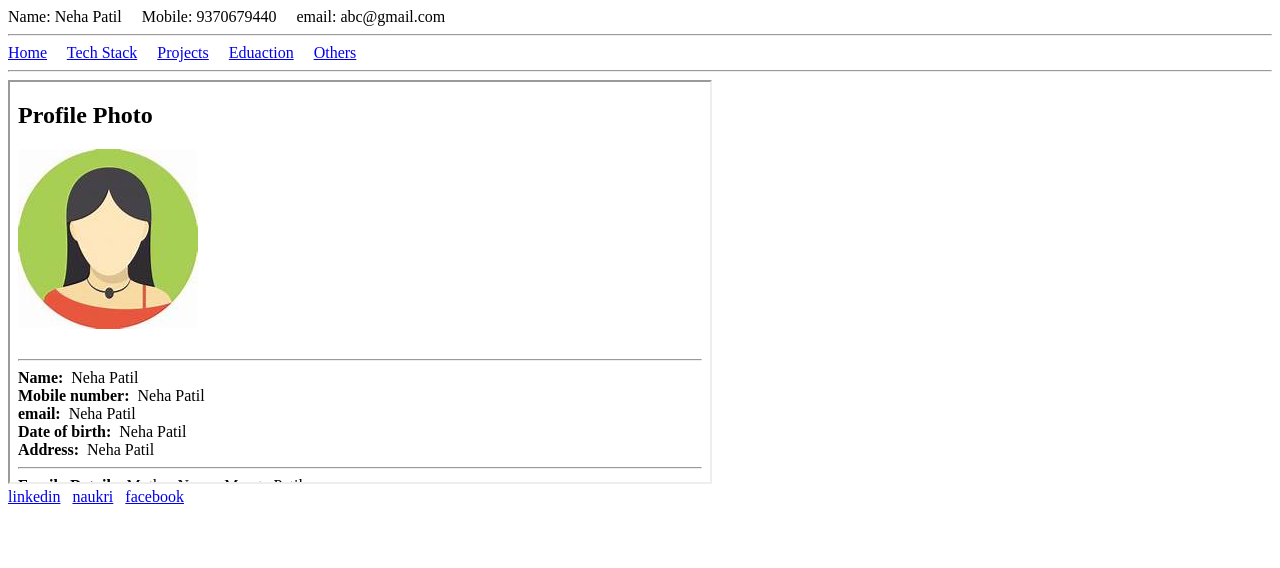
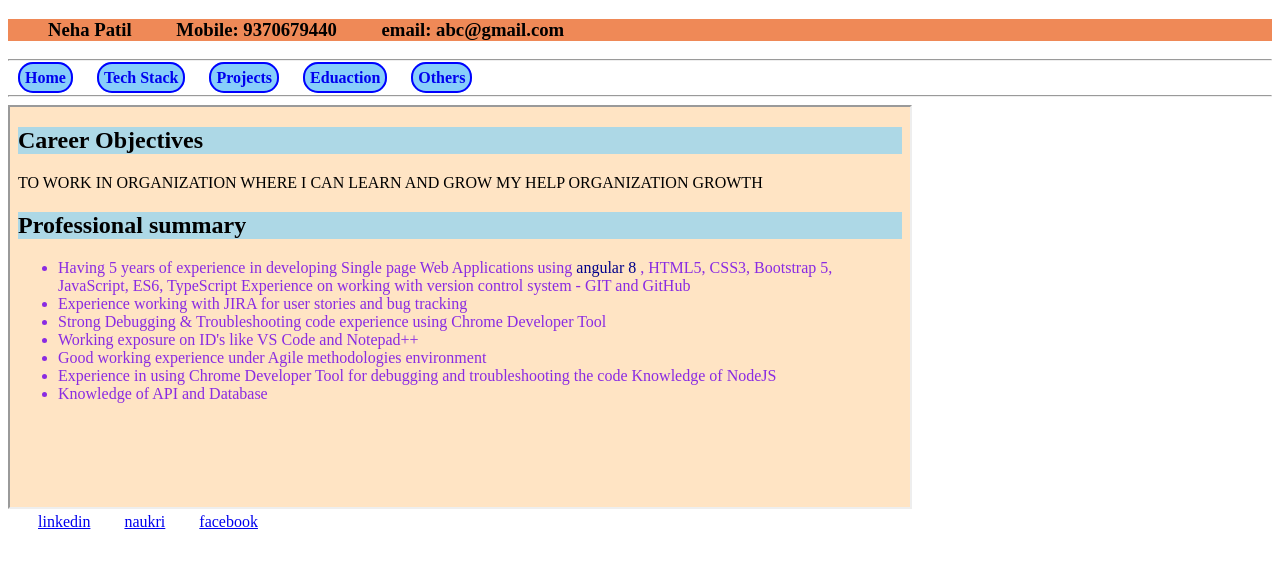
Before and after one commit to Nehapatil212/Profile-Neha, a plain HTML site: page index.html in a window 1280 px wide. Drawn offline with Linux system fonts and the light colour scheme.

Commit message:
added Margin-padding
added Margin-padding

```diff
--- a/home.html
+++ b/home.html
@@ -5,11 +5,22 @@
     <meta name="viewport" content="width=device-width, initial-scale=1.0">
     <title>home</title>
 </head>
-<body>
-    <span>
-        <h2>Professional summary</h2>
-        <ul>
-            <li>Having 5 years of experience in developing Single page Web Applications using Angular 13, HTML5, CSS3, Bootstrap 5, JavaScript, ES6, TypeScript Experience on working with version control system - GIT and GitHub
+<style>
+     .demo {
+    background-color :lightblue;
+    font: italic;
+  }
+  .body{
+    background-color:bisque;
+  }
+</style>
+<body class="body">
+    <h2 class="demo"><b>Career Objectives</b></h2>
+    <p>TO WORK IN ORGANIZATION WHERE I CAN LEARN AND GROW MY HELP ORGANIZATION GROWTH</p>
+    <span  style="font: italic;">
+        <h2 class="demo"><b></b>Professional summary</b></h2>
+        <ul style="color: blueviolet;">
+            <li>Having 5 years of experience in developing Single page Web Applications using <span style="color: darkblue;">angular 8</span> , HTML5, CSS3, Bootstrap 5, JavaScript, ES6, TypeScript Experience on working with version control system - GIT and GitHub
             </li>
             <li>Experience working with JIRA for user stories and bug tracking</li>
             <li>Strong Debugging & Troubleshooting code experience using Chrome Developer Tool</li>
--- a/index.html
+++ b/index.html
@@ -1,35 +1,81 @@
 <!DOCTYPE html>
 <html lang="en">
+
 <head>
     <meta charset="UTF-8">
     <meta name="viewport" content="width=device-width, initial-scale=1.0">
-    <title>Document</title>
+    <title>Index</title>
 </head>
+<style>
+    .intro {
+        background-color: rgb(239, 137, 87);
+        font: italic;
+    }
+
+    .border {
+        border: 2px solid blue;
+        background-color: lightskyblue;
+        border-radius: 15px;
+        padding: 5px;
+    }
+
+    .nav a {
+        margin-right: 20px;
+        text-decoration: none;
+    }
+
+    #homeLink {
+        margin-left: 10px;
+    }
+
+    .h3 {
+        /* border-top-style: dotted;
+            border-bottom-style: solid;
+            border-width: 3px;
+            border-color: red; */
+        border: 3px solid red;
+        padding: 30px 20px;
+        margin: 30px;
+    }
+
+    .span {
+        margin-left: 20px;
+        padding-left: 20px;
+    }
+    .footer{
+        margin-left: 30px;
+    }
+</style>
+
 <body>
-    <header>
-        <span>Name: Neha Patil &nbsp;&nbsp;&nbsp;&nbsp;Mobile: 9370679440 &nbsp;&nbsp;&nbsp;&nbsp;email: abc@gmail.com</span>
+    <header class="intro">
+        <h3><span class="span"> Neha Patil</span> <span class="span">Mobile: 9370679440</span>
+            <span class="span"> email: abc@gmail.com</span>
+        </h3>
     </header>
 
+
     <hr>
-    <nav>
-        <a href="home.html" target="mainframe"> Home</a>&nbsp;&nbsp;&nbsp;&nbsp;
-        <a href="techstack.html" target="mainframe"> Tech Stack</a>&nbsp;&nbsp;&nbsp;&nbsp;
-        <a href="project.html" target="mainframe"> Projects</a>&nbsp;&nbsp;&nbsp;&nbsp;
-        <a href="education.html" target="mainframe"> Eduaction</a>&nbsp;&nbsp;&nbsp;&nbsp;
-        <a href="others.html" target="mainframe"> Others</a>&nbsp;&nbsp;&nbsp;&nbsp;
+    <nav class=" nav a"><b>
+            <a href="home.html" target="mainframe" class="border" style="margin-left: 10px;"> Home</a>
+            <a href="techstack.html" target="mainframe" class="border"> Tech Stack</a>
+            <a href="project.html" target="mainframe" class="border"> Projects</a>
+            <a href="education.html" target="mainframe" class="border"> Eduaction</a>
+            <a href="others.html" target="mainframe" class="border"> Others</a> </b>
     </nav>
     <hr>
-    <!-- <iframe src="home.html" name="nameframe" height="400px" width="700px" frameborder="1"></iframe> -->
+    <iframe src="home.html" name="nameframe" height="400px" width="900px" frameborder="1"></iframe>
     <!-- <iframe src="techStack.html" name="nameframe" height="400px" width="700px" frameborder="1"></iframe> -->
     <!-- <iframe src="project.html" name="nameframe" height="400px" width="700px" frameborder="1"></iframe> -->
     <!-- <iframe src="education.html" name="nameframe" height="400px" width="700px" frameborder="1"></iframe> -->
 
-    <iframe src="others.html" name="nameframe" height="400px" width="700px" frameborder="1"></iframe>
+    <!-- <iframe src="others.html" name="nameframe" height="400px" width="700px" frameborder="1"></iframe> -->
 
     <footer>
-        <a href="linkedin">linkedin</a>&nbsp;&nbsp;
-        <a href="naukri">naukri</a>&nbsp;&nbsp;
-        <a href="facebook">facebook</a>&nbsp;&nbsp;
+        <a href="linkedin" class="footer">linkedin</a>
+        <a href="naukri" class="footer">naukri</a>
+        <a href="facebook" class="footer">facebook</a>
     </footer>
 </body>
+
 </html>
--- a/others.html
+++ b/others.html
@@ -5,14 +5,20 @@
     <meta name="viewport" content="width=device-width, initial-scale=1.0">
     <title>Document</title>
 </head>
+<style>
+  span{
+    margin: 20px;
+    padding: 20px;
+  }
+</style>
 <body>
     <h2>Profile Photo</h2>
     <img src="assets/th.jpeg" alt="Avatar"><br><br><hr>
-    <span><b>Name:</b></span>&nbsp;&nbsp;<span>Neha Patil</span><br>
-    <span><b>Mobile number:</b></span>&nbsp;&nbsp;<span>Neha Patil</span><br>
-    <span><b>email:</b></span>&nbsp;&nbsp;<span>Neha Patil</span><br>
-    <span><b>Date of birth:</b></span>&nbsp;&nbsp;<span>Neha Patil</span><br>
-    <span><b>Address:</b></span>&nbsp;&nbsp;<span>Neha Patil</span><br>
+    <span><b>Name:</b></span>  <span>Neha Patil</span><br>
+    <span><b>Mobile:</b></span>  <span>937067989</span><br>
+    <span><b>email:</b></span>  <span>abc123@gmail.com</span><br>
+    <span><b>DOB:</b></span>  <span>02/12/1994</span><br>
+    <span><b>Address:</b></span>  <span>hinjewadi</span><br>
 <hr>
   <span><b>Family Details:</b></span>
   <span> Mother Name: Mamta Patil</span>
```
Also changed, not shown: techStack.html (+17 -0 lines).
